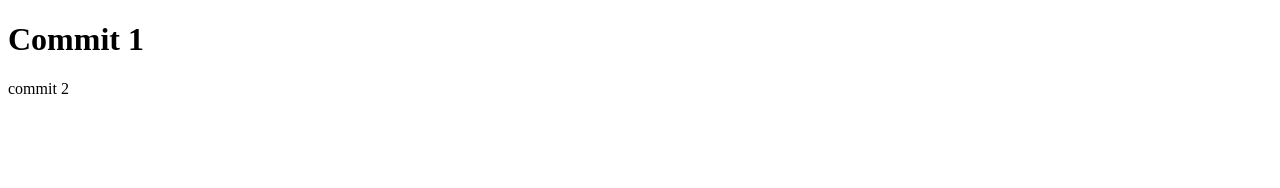
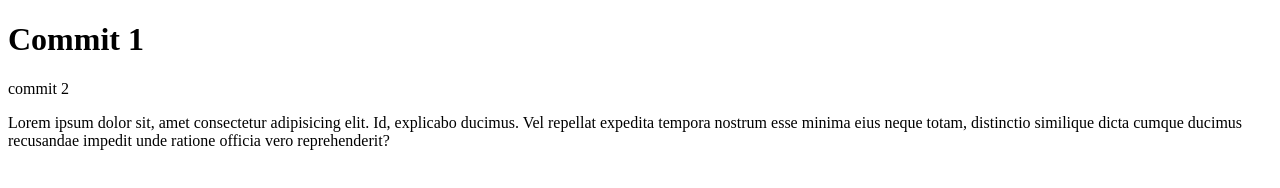
Before and after one commit to mukhriddin-dev/test-117, a plain HTML site: page index.html in a window 1280 px wide. Drawn offline with Linux system fonts and the light colour scheme.

Commit message:
added intro section

```diff
--- a/index.html
+++ b/index.html
@@ -1,14 +1,24 @@
 <!DOCTYPE html>
 <html lang="en">
-<head>
-    <meta charset="UTF-8">
-    <meta http-equiv="X-UA-Compatible" content="IE=edge">
-    <meta name="viewport" content="width=device-width, initial-scale=1.0">
+  <head>
+    <meta charset="UTF-8" />
+    <meta http-equiv="X-UA-Compatible" content="IE=edge" />
+    <meta name="viewport" content="width=device-width, initial-scale=1.0" />
     <title>Document</title>
-</head>
-<body>
-
+  </head>
+  <body>
     <h1>Commit 1</h1>
     <p>commit 2</p>
-</body>
+
+    <main>
+      <section class="intro">
+        <p>
+          Lorem ipsum dolor sit, amet consectetur adipisicing elit. Id,
+          explicabo ducimus. Vel repellat expedita tempora nostrum esse minima
+          eius neque totam, distinctio similique dicta cumque ducimus recusandae
+          impedit unde ratione officia vero reprehenderit?
+        </p>
+      </section>
+    </main>
+  </body>
 </html>
```
